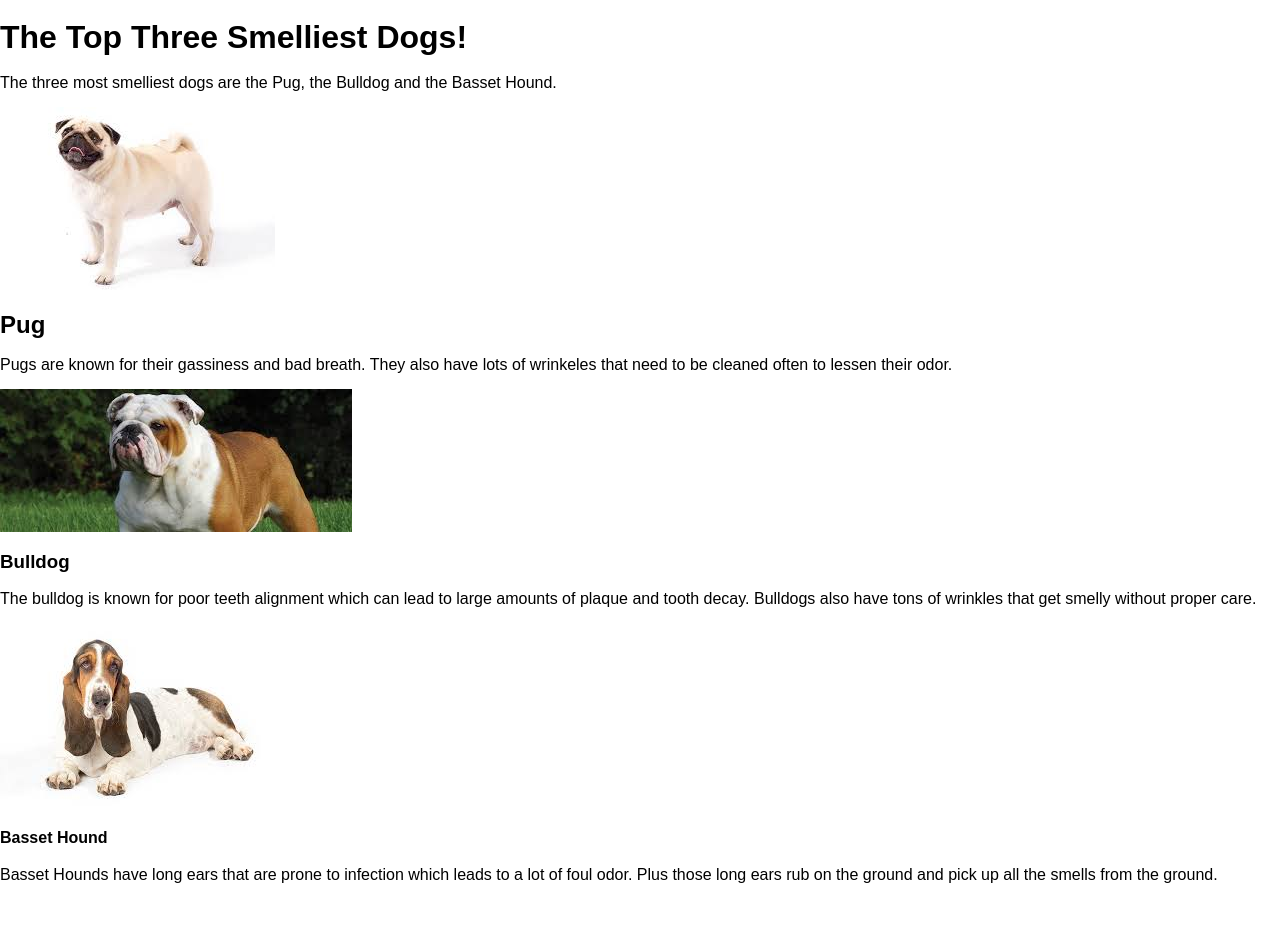
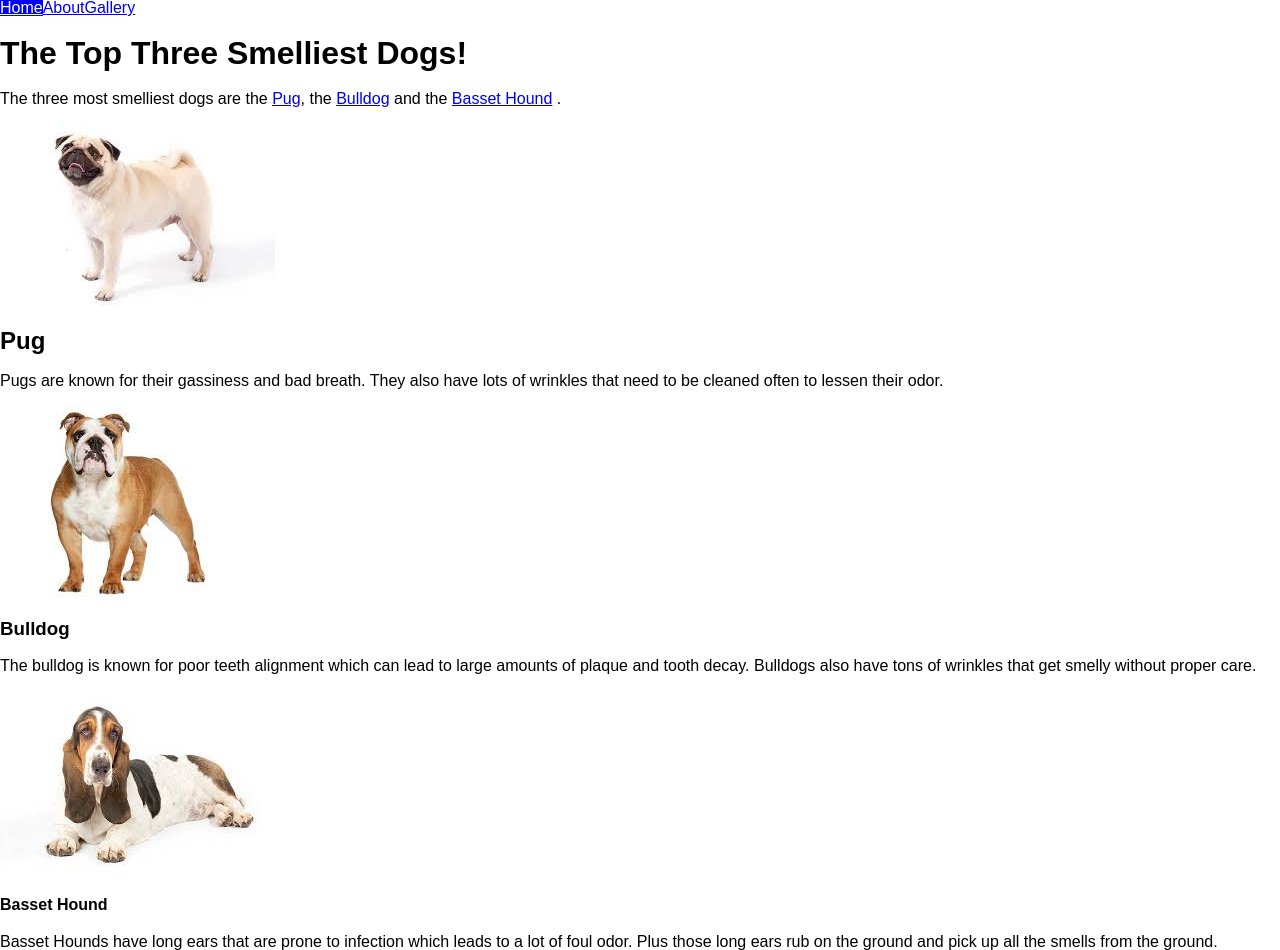
Before and after one commit to CelesteSippel/smelly-dogs, a website: page public/index.html in a window 1280 px wide. Before the commit the page ends 883 px from the top, so only its background shows below. Drawn offline with Linux system fonts and the light colour scheme.

Commit message:
added the about page and links

```diff
--- a/public/index.html
+++ b/public/index.html
@@ -8,20 +8,26 @@
     <link rel="stylesheet" href="/screen.css">
   </head>
   <body>
+    <div class="topnav">
+      <a href="index.html">Home</a>
+      <a href="about.html">About</a>
+      <a href="#gallery">Gallery</a>
+  </div>
+
     <h1 class='hello-world'>The Top Three Smelliest Dogs!</h1>
-    <p> The three most smelliest dogs are the Pug, the Bulldog and the Basset Hound. </p>
+    <p> The three most smelliest dogs are the <a href="https://www.akc.org/dog-breeds/pug/">Pug</a>, the <a href="https://www.akc.org/dog-breeds/bulldog/">Bulldog</a> and the <a href="https://www.akc.org/dog-breeds/basset-hound/">Basset Hound</a> . </p>
     <Main>
 
         <section>
             <img src="./images/pug.jpg"/>
             <h2>Pug</h2>
               <p> Pugs are known for their gassiness and bad breath.
-                They also have lots of wrinkeles that need to be cleaned
+                They also have lots of wrinkles that need to be cleaned
                 often to lessen their odor.</p>
             </section>
 
         <section>
-            <img src="./images/Bulldog.jpg"/>
+            <img src="./images/BullDog.jpeg"/>
             <h3> Bulldog </h3>
               <p> The bulldog is known for poor teeth alignment which can lead to large amounts of plaque and tooth decay.
                 Bulldogs also have tons of wrinkles that get smelly
--- a/public/screen.css
+++ b/public/screen.css
@@ -10,3 +10,18 @@ body {
   margin: 0;
   min-height: 100%;
 }
+.topnav {
+  display: flex;
+  flex-direction: row;
+}
+
+.topnav a {
+  float: none;
+  text-align: center
+  padding; 20px 30px;
+}
+
+.topnav a:hover {
+  background-color: blue;
+  color: white;
+}
```
Also changed, not shown: public/about.html (added, +21 -0 lines), public/images/BullDog.jpeg (added).
